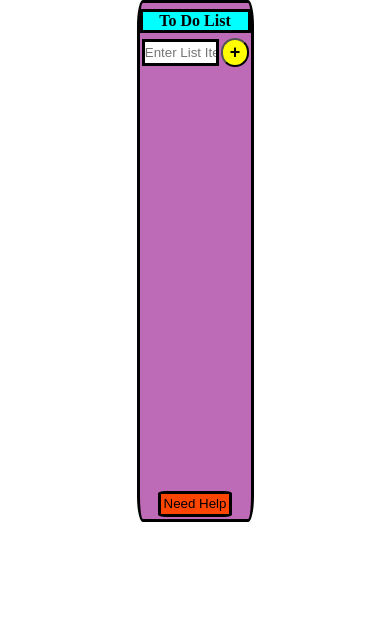
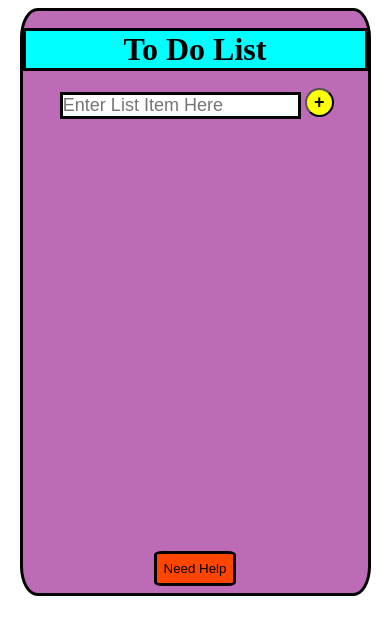
Before and after one commit to juhikumarimodi6/React-todo-list, a React (Create React App) app: page / in a window 390 px wide. Shown: the top 634 px of the page. Built offline with nearby package versions, Linux system fonts and the light colour scheme.

Commit message:
Update App.css

```diff
--- a/src/App.css
+++ b/src/App.css
@@ -14,7 +14,8 @@ body {
   height:100%;
   border-radius:5%;
   margin:auto;
-  border:solid
+  border:solid;
+  margin-top: 2%;
 }
 
 .header {
@@ -137,14 +138,8 @@ body {
   color:white;
 }
 
-@media only screen and (max-width: 600px) {
-  .header {
-    font-size:medium;
-  }
-  .item-input {
-    font-size:smaller;
-  }
-  .instructions {
-    font-size: smaller;
+@media only screen and (max-width: 1200px) {
+  .app-container {
+    width:90%;
   }
 }
```
